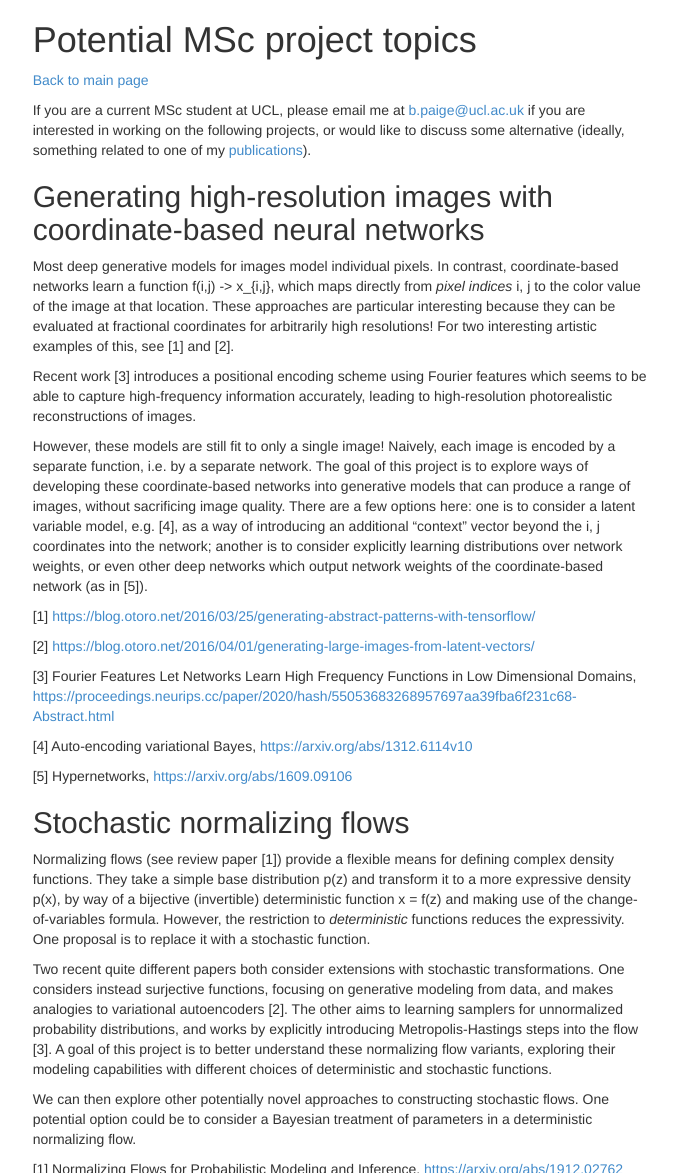
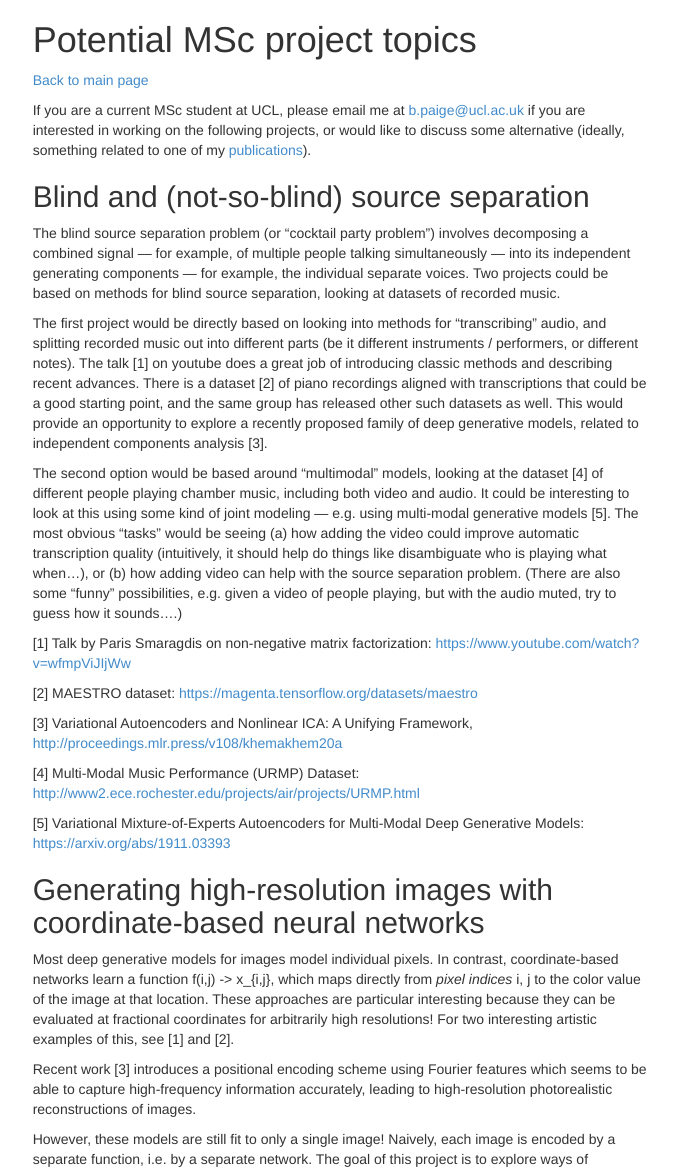
Before and after one commit to tbrx/tbrx.github.io, a plain HTML site: page projects/index.html in a window 1280 px wide. Shown: the top 1173 px of the page, without its empty margins (299-976 px from the left). Drawn offline with nearby package versions, Linux system fonts and the light colour scheme.

Commit message:
Added new project

```diff
--- a/projects/index.html
+++ b/projects/index.html
@@ -45,6 +45,24 @@
       <p><a href="../">Back to main page</a></p>
 
       <p>If you are a current MSc student at UCL, please email me at <a href="mailto:b.paige@ucl.ac.uk">b.paige@ucl.ac.uk</a> if you are interested in working on the following projects, or would like to discuss some alternative (ideally, something related to one of my <a href="https://scholar.google.com/citations?user=JrFJmx0AAAAJ">publications</a>).</p>
+
+      <h2 id="blind-and-not-so-blind-source-separation">Blind and (not-so-blind) source separation</h2>
+
+      <p>The blind source separation problem (or “cocktail party problem”) involves decomposing a combined signal — for example, of multiple people talking simultaneously — into its independent generating components — for example, the individual separate voices. Two projects could be based on methods for blind source separation, looking at datasets of recorded music.</p>
+
+      <p>The first project would be directly based on looking into methods for “transcribing” audio, and splitting recorded music out into different parts (be it different instruments / performers, or different notes). The talk [1] on youtube does a great job of introducing classic methods and describing recent advances. There is a dataset [2] of piano recordings aligned with transcriptions that could be a good starting point, and the same group has released other such datasets as well. This would provide an opportunity to explore a recently proposed family of deep generative models, related to independent components analysis [3].</p>
+
+      <p>The second option would be based around “multimodal” models, looking at the dataset [4] of different people playing chamber music, including both video and audio. It could be interesting to look at this using some kind of joint modeling — e.g. using multi-modal generative models [5]. The most obvious “tasks” would be seeing (a) how adding the video could improve automatic transcription quality (intuitively, it should help do things like disambiguate who is playing what when…), or (b) how adding video can help with the source separation problem. (There are also some “funny” possibilities, e.g. given a video of people playing, but with the audio muted, try to guess how it sounds….)</p>
+
+      <p>[1] Talk by Paris Smaragdis on non-negative matrix factorization: <a href="https://www.youtube.com/watch?v=wfmpViJIjWw">https://www.youtube.com/watch?v=wfmpViJIjWw</a></p>
+
+      <p>[2] MAESTRO dataset: <a href="https://magenta.tensorflow.org/datasets/maestro">https://magenta.tensorflow.org/datasets/maestro</a></p>
+
+      <p>[3] Variational Autoencoders and Nonlinear ICA: A Unifying Framework, <a href="http://proceedings.mlr.press/v108/khemakhem20a">http://proceedings.mlr.press/v108/khemakhem20a</a></p>
+
+      <p>[4] Multi-Modal Music Performance (URMP) Dataset: <a href="http://www2.ece.rochester.edu/projects/air/projects/URMP.html">http://www2.ece.rochester.edu/projects/air/projects/URMP.html</a></p>
+
+      <p>[5] Variational Mixture-of-Experts Autoencoders for Multi-Modal Deep Generative Models: <a href="https://arxiv.org/abs/1911.03393">https://arxiv.org/abs/1911.03393</a></p>
 
       <h2 id="generating-high-resolution-images-with-coordinate-based-neural-networks">Generating high-resolution images with coordinate-based neural networks</h2>
 
```
